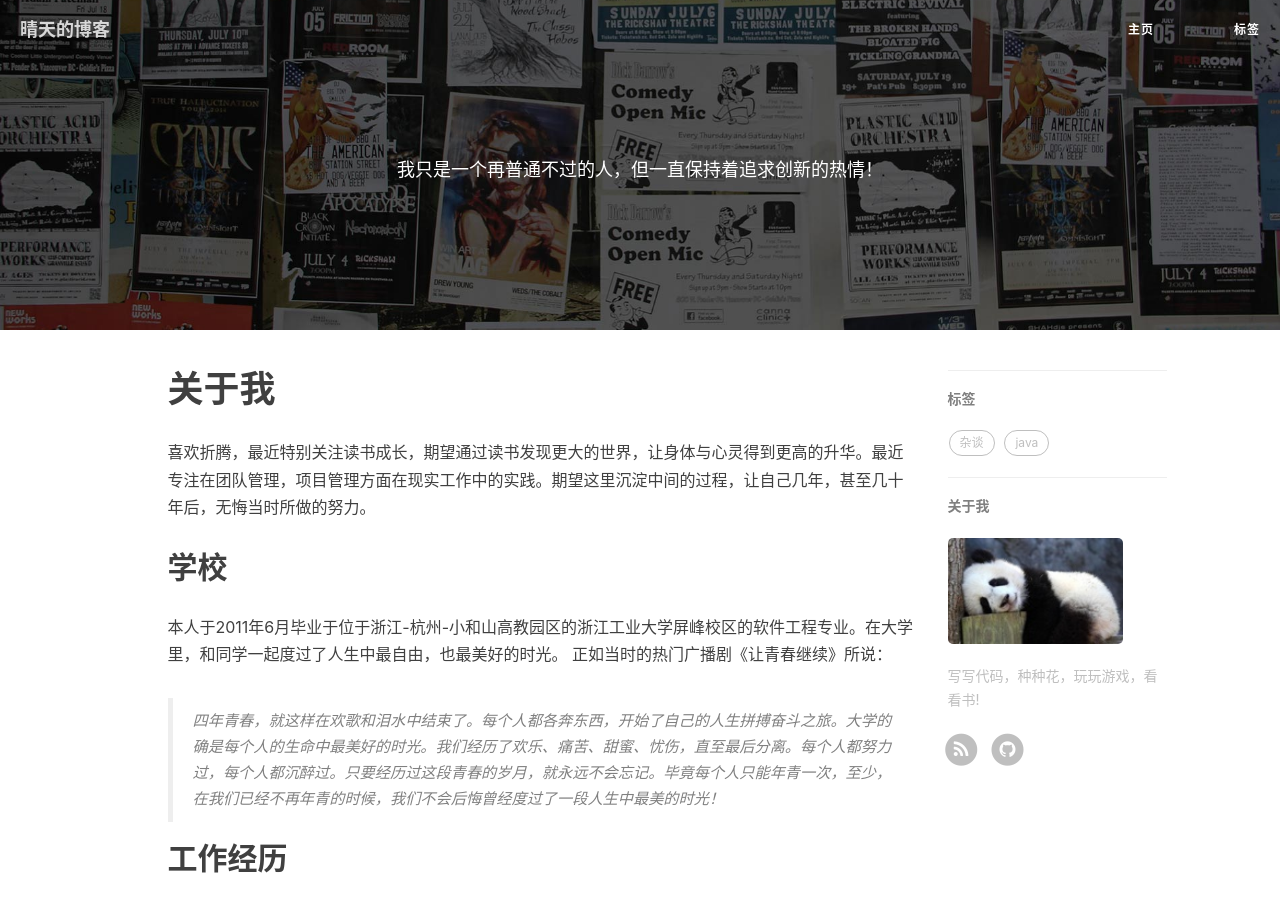
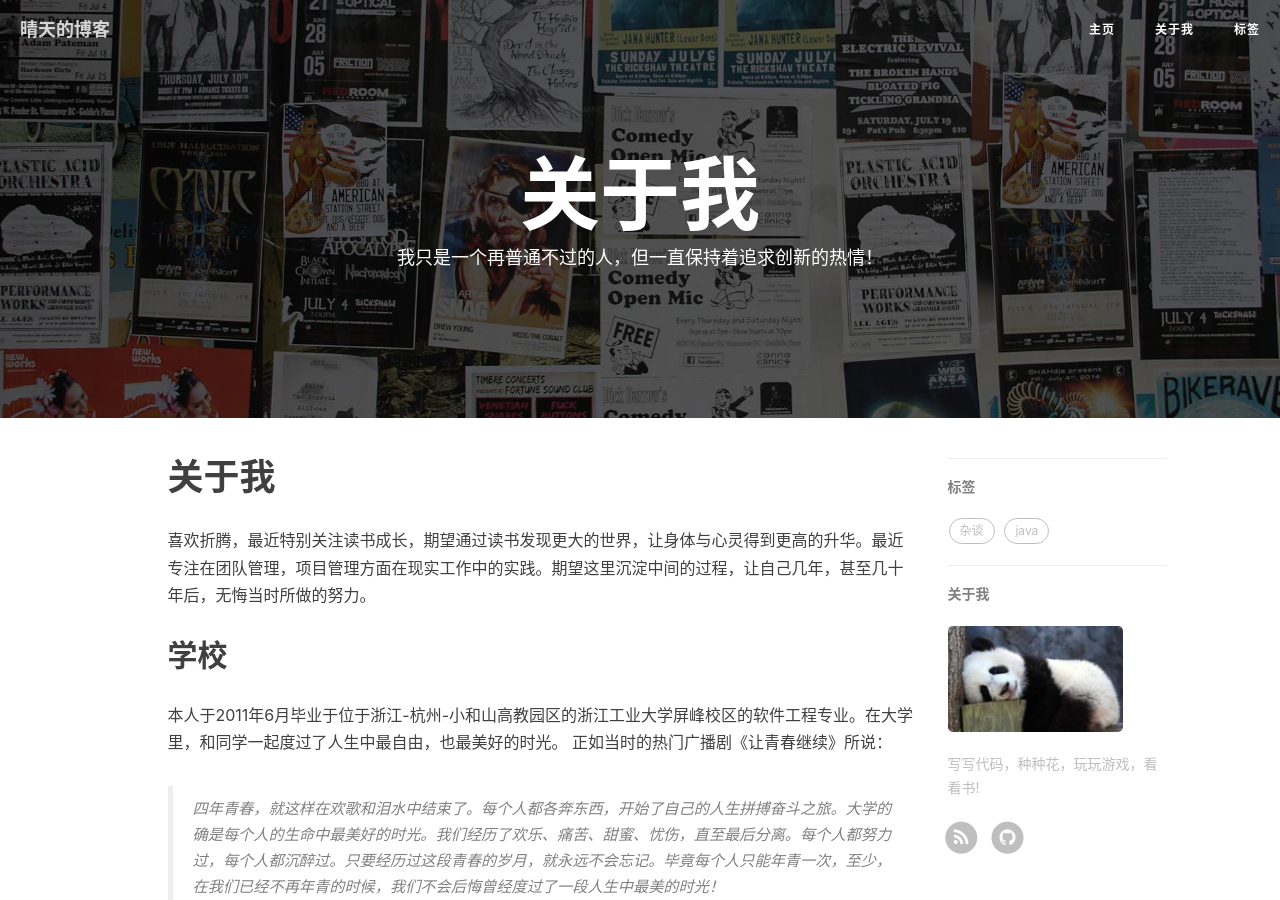
Before and after one commit to qingtian/qingtian.github.com, a Jekyll site: the page built from about.html, in a window 1280 px wide and 900 px high. Built offline with Jekyll 4.4.1, drawn with Linux system fonts in a browser that asks for light colours; nearby versions of some CDN libraries; comment, search, counter and statistics services are not loaded.

Commit message:
关于我标题

```diff
--- a/about.html
+++ b/about.html
@@ -1,6 +1,6 @@
 ---
 layout: page
-title: " "
+title: "关于我"
 description: "我只是一个再普通不过的人，但一直保持着追求创新的热情！"
 ---
 
```
